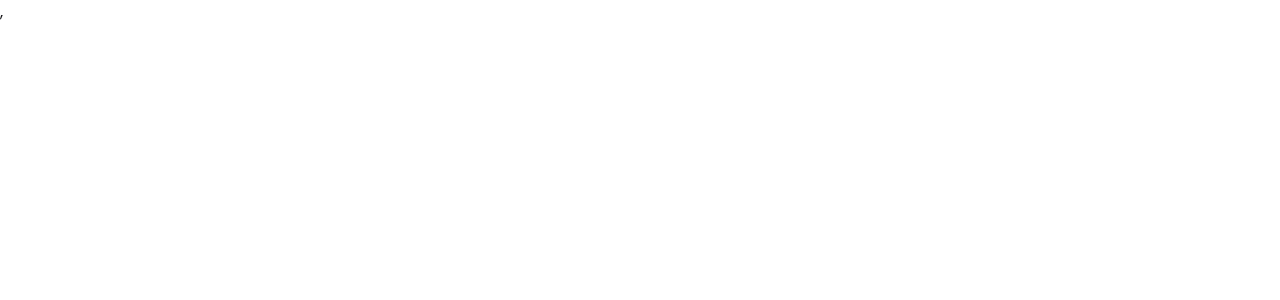
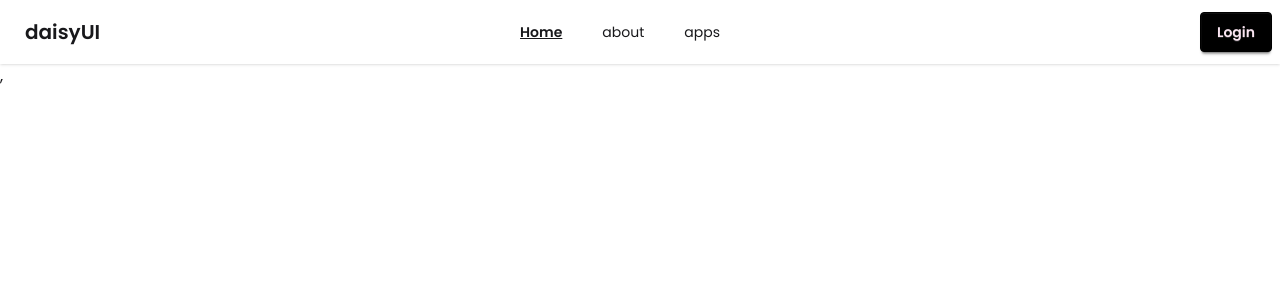
Before and after one commit to Srabonti721/App-Store, a React (Vite) app: page / in a window 1280 px wide. Shown: the top 300 px of the page. Built offline with nearby package versions, Linux system fonts and the light colour scheme.

Commit message:
added error page, and navbar

```diff
--- a/src/Components/ErrorPage.jsx
+++ b/src/Components/ErrorPage.jsx
@@ -1,10 +1,11 @@
 import React from 'react';
+import { Link } from 'react-router';
 
 const ErrorPage = () => {
     return (
-        <div>
-            <img src="https://encrypted-tbn0.gstatic.com/images?q=tbn:ANd9GcS3hacQhyoMCbUgUZo95gl55Yaq9Hk7s2E3Y5FarZ5HsxqFaTrwO2QJYCY&s=10" alt="" />
-            <button className='btn '>Go To Home</button>
+        <div className='w-11/12 mx-auto text-center space-y-4'>
+            <img className='w-full' src="https://syhzhuelbxgnhopnwjgc.supabase.co/storage/v1/object/public/media/blog/404_page_cover.jpg" alt="" />
+            <Link className='btn ' to={'/'}>Go To Home</Link>
         </div>
     );
 };
--- a/src/Components/Root.jsx
+++ b/src/Components/Home.jsx
@@ -1,11 +1,11 @@
 import React from 'react';
 
-const Root = () => {
+const Home = () => {
     return (
         <div>
-
+            <h2>home</h2>
         </div>
     );
 };
 
-export default Root;
+export default Home;
--- /dev/null
+++ b/src/Components/Navbar.jsx
@@ -0,0 +1,37 @@
+import React from 'react';
+import { NavLink } from 'react-router';
+
+const Navbar = () => {
+    const links = <>
+    <NavLink className='mr-10' to='/'>Home</NavLink>
+    <NavLink  className='mr-10' to='/about'>about</NavLink>
+    <NavLink  className='mr-10' to='/apps'>apps</NavLink>
+    </>
+    return (
+<div className="navbar bg-base-100 shadow-sm">
+  <div className="navbar-start">
+    <div className="dropdown">
+      <div tabIndex={0} role="button" className="btn btn-ghost lg:hidden">
+        <svg xmlns="http://www.w3.org/2000/svg" className="h-5 w-5" fill="none" viewBox="0 0 24 24" stroke="currentColor"> <path strokeLinecap="round" strokeLinejoin="round" strokeWidth="2" d="M4 6h16M4 12h8m-8 6h16" /> </svg>
+      </div>
+      <ul
+        tabIndex="-1"
+        className="menu menu-sm dropdown-content bg-base-100 rounded-box z-1 mt-3 w-52 p-2 shadow">
+{links}
+      </ul>
+    </div>
+    <a className="btn btn-ghost text-xl">daisyUI</a>
+  </div>
+  <div className="navbar-center hidden lg:flex">
+    <ul className="menu menu-horizontal px-1">
+{links}
+    </ul>
+  </div>
+  <div className="navbar-end">
+    <a className="btn btn-secondary">Login</a>
+  </div>
+</div>
+    );
+};
+
+export default Navbar;
--- /dev/null
+++ b/src/Layouts/Root.jsx
@@ -0,0 +1,18 @@
+import React from 'react';
+import Navbar from '../Components/Navbar';
+
+const Root = () => {
+    return (
+        <div className='container mx-auto'>
+                <Navbar></Navbar>
+            <main>
+
+            </main>
+            <footer>
+
+            </footer>
+        </div>
+    );
+};
+
+export default Root;
--- a/src/Router/router.jsx
+++ b/src/Router/router.jsx
@@ -1,21 +1,19 @@
-import React from 'react';
-import { createBrowserRouter } from 'react-router';
-import ErrorPage from '../Components/ErrorPage';
-import Root from '../Components/Root';
+import { createBrowserRouter } from "react-router";
+import Root from "../Layouts/Root";
+import Home from "../Components/Home";
+import ErrorPage from "../Components/ErrorPage";
 
  const router = createBrowserRouter([
   {
     path: "/",
-        errorElement: <ErrorPage></ErrorPage>,
-        Component: Root,
+    errorElement:<ErrorPage></ErrorPage>,
+   Component:Root,
    children:[
     {
       index:true,
-
+      Component:Home
     }
    ]
   },
-
-]);
-
-export default router;
+ ])
+ export default router
--- a/src/index.css
+++ b/src/index.css
@@ -3,6 +3,17 @@
 @import "tailwindcss";
 @plugin "daisyui";
 
+@plugin "daisyui/theme" {
+  name: "light";
+  default: true;
+  --color-primary: #B9FF66;
+  --color-secondary: black;
+}
+.active{
+  font-weight: 600;
+  text-decoration: underline;
+}
+
 *{
   font-family: "Poppins", sans-serif;
 }
```
Lines whose indentation alone changed are shown as unchanged.
